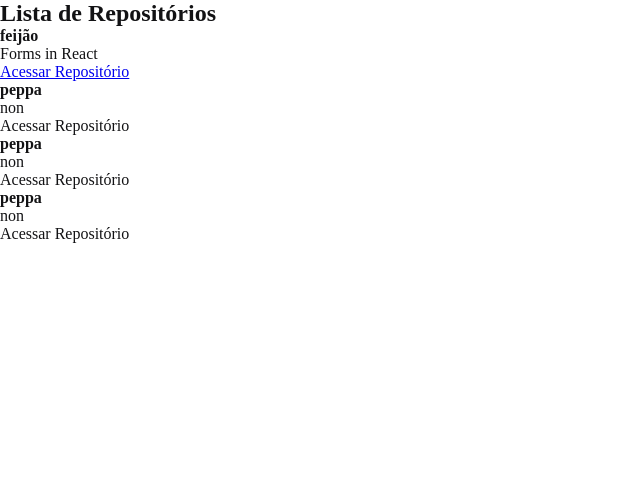
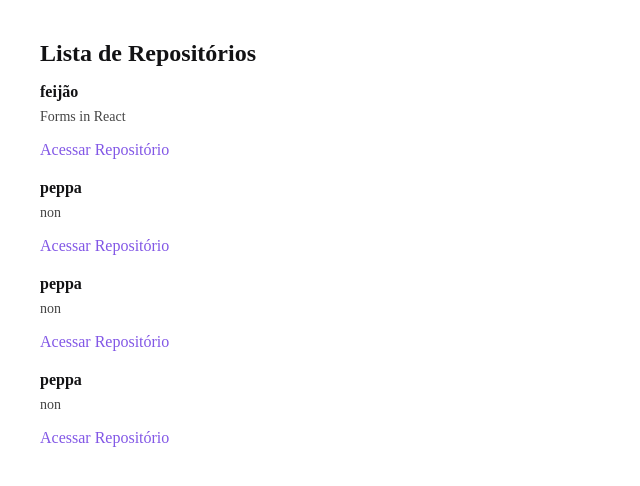
Before and after one commit to luccas-specht/initial-react, a React app: page / in a window 1280 px wide. Shown: the top 486 px of the page, without its empty margins (0-640 px from the left). Built offline with nearby package versions, Linux system fonts and the light colour scheme.

Commit message:
styles: apply styles into respositories

```diff
--- a/src/components/RepositoryItem.jsx
+++ b/src/components/RepositoryItem.jsx
@@ -1,3 +1,5 @@
+import  '../styles/repositories.scss'
+
 export function RepositoryItem(props) {
   return (
     <li>
--- a/src/styles/global.scss
+++ b/src/styles/global.scss
@@ -5,6 +5,6 @@
 }
 
 body {
-  font: 16px, "Helvetica Neue", Arial, sans-serif;
+  /* font: 16px; */
   color:#121214;
 }
--- /dev/null
+++ b/src/styles/repositories.scss
@@ -0,0 +1,33 @@
+section.repository-list{
+  margin: 40px;
+
+  h1 {
+    margin-bottom: 16px;
+  }
+
+  ul {
+    list-style: none;
+
+    li {
+      & + li {
+        margin-top: 20px;
+      }
+
+      p {
+        font-size: 14px;
+        color: #444;
+        margin-top: 8px;
+      }
+
+      a {
+        display: inline-block;
+        margin-top: 16px;
+        text-decoration: none;
+        color: #8257e6;
+      }
+    }
+  }
+
+
+
+}
```
